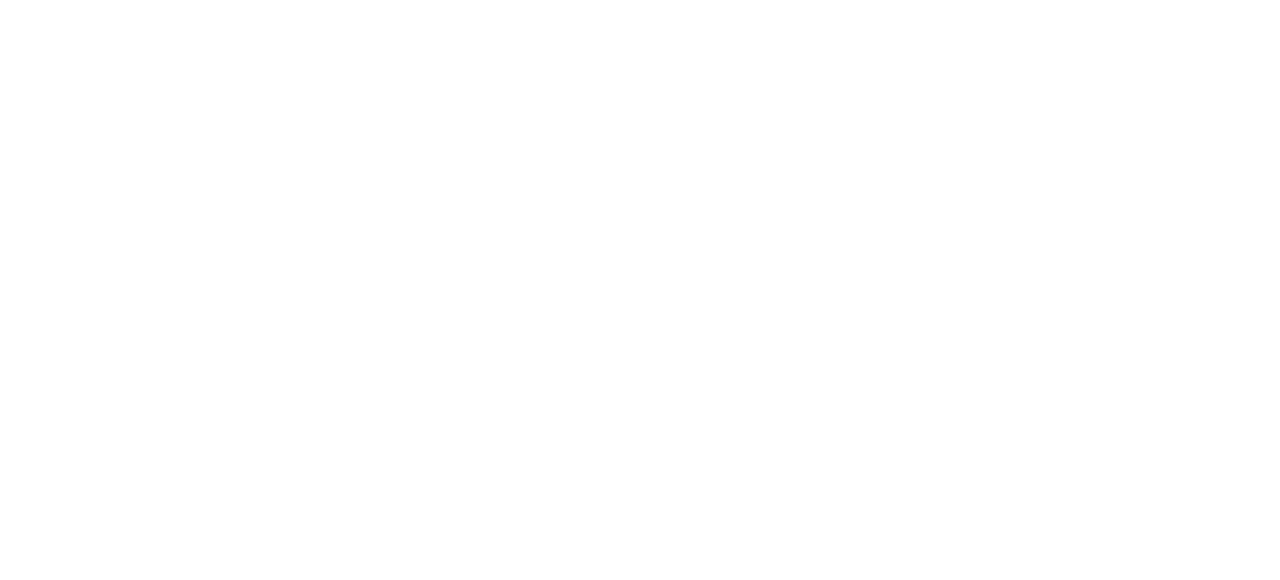
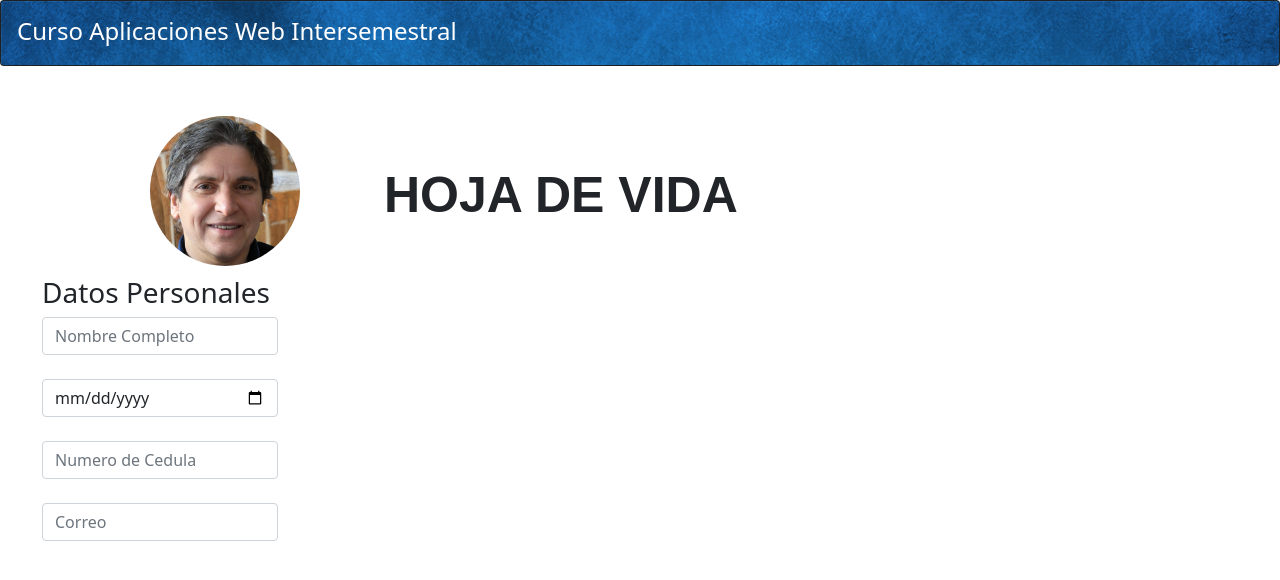
Before and after one commit to CerberoDgvm/Taller1, a plain HTML site: page index.html in a window 1280 px wide. Drawn offline with nearby package versions, Linux system fonts and the light colour scheme.

Commit message:
Añadiendo Datos Personales

```diff
--- a/assets/css/style.css
+++ b/assets/css/style.css
@@ -0,0 +1,33 @@
+h1{
+    font: bold 50px LemonMilk, sans-serif;
+    margin-top: 100px;
+}
+
+h3{
+    font: Bebas, sans-serif;
+}
+
+.foto{
+    width: 150px;
+    height: 150px;
+    margin-left: 150px;
+    margin-top: 50px;
+}
+
+.ordenpt{
+    display: grid;
+    grid-template-columns: 30% 70%;
+    width: 100%;
+}
+
+.Formulario{
+    display: grid;
+    grid-template-columns: 25% 25% 25% 25%;
+    width: 100%;
+}
+
+.Data{
+    width: 80%;
+    margin: 0px auto;
+    padding: 10px;
+}
--- a/index.html
+++ b/index.html
@@ -5,13 +5,39 @@
     <meta http-equiv="X-UA-Compatible" content="IE=edge">
     <meta name="viewport" content="width=device-width, initial-scale=1.0">
     <title>Document</title>
+    <link href="https://cdn.jsdelivr.net/npm/bootstrap@5.1.0/dist/css/bootstrap.min.css" rel="stylesheet" integrity="sha384-KyZXEAg3QhqLMpG8r+8fhAXLRk2vvoC2f3B09zVXn8CA5QIVfZOJ3BCsw2P0p/We" crossorigin="anonymous">
+    <link rel="stylesheet" href="/assets/css/style.css">
+    <script src="https://kit.fontawesome.com/0a4e85a366.js" crossorigin="anonymous"></script>
 </head>
 <body>
     <header>
-
+        <div class="card bg-dark text-white">
+            <img class="card-img" src="assets/img/backs.gif" alt="Card image">
+            <div class="card-img-overlay">
+              <h4 class="card-title">Curso Aplicaciones Web Intersemestral</h4>
+            </div>
+          </div>
+          <div class="ordenpt">
+              <div>
+                <img src="assets/img/Usuario2.jfif" alt="..." class="rounded-circle foto">
+              </div>
+              <div>
+                <h1>HOJA DE VIDA</h1>
+              </div>
+        </div>
     </header>
     <section>
-
+        <div class="Formulario">
+            <div class="Data form-group">
+                <form action="">
+                    <h3>Datos Personales</h3>
+                    <input type="text" class="form-control" placeholder="Nombre Completo"><br>
+                    <input type="date" class="form-control" placeholder="Fecha de Nacimiento"><br>
+                    <input type="text" class="form-control" placeholder="Numero de Cedula"><br>
+                    <input type="email" class="form-control"  placeholder="Correo"><br>
+                </form>
+            </div>
+        </div>
     </section>
     <footer>
 
```
Also changed, not shown: assets/img/Usuario2.jfif (added), assets/img/backs.gif (added), assets/img/usuario.png (added).
